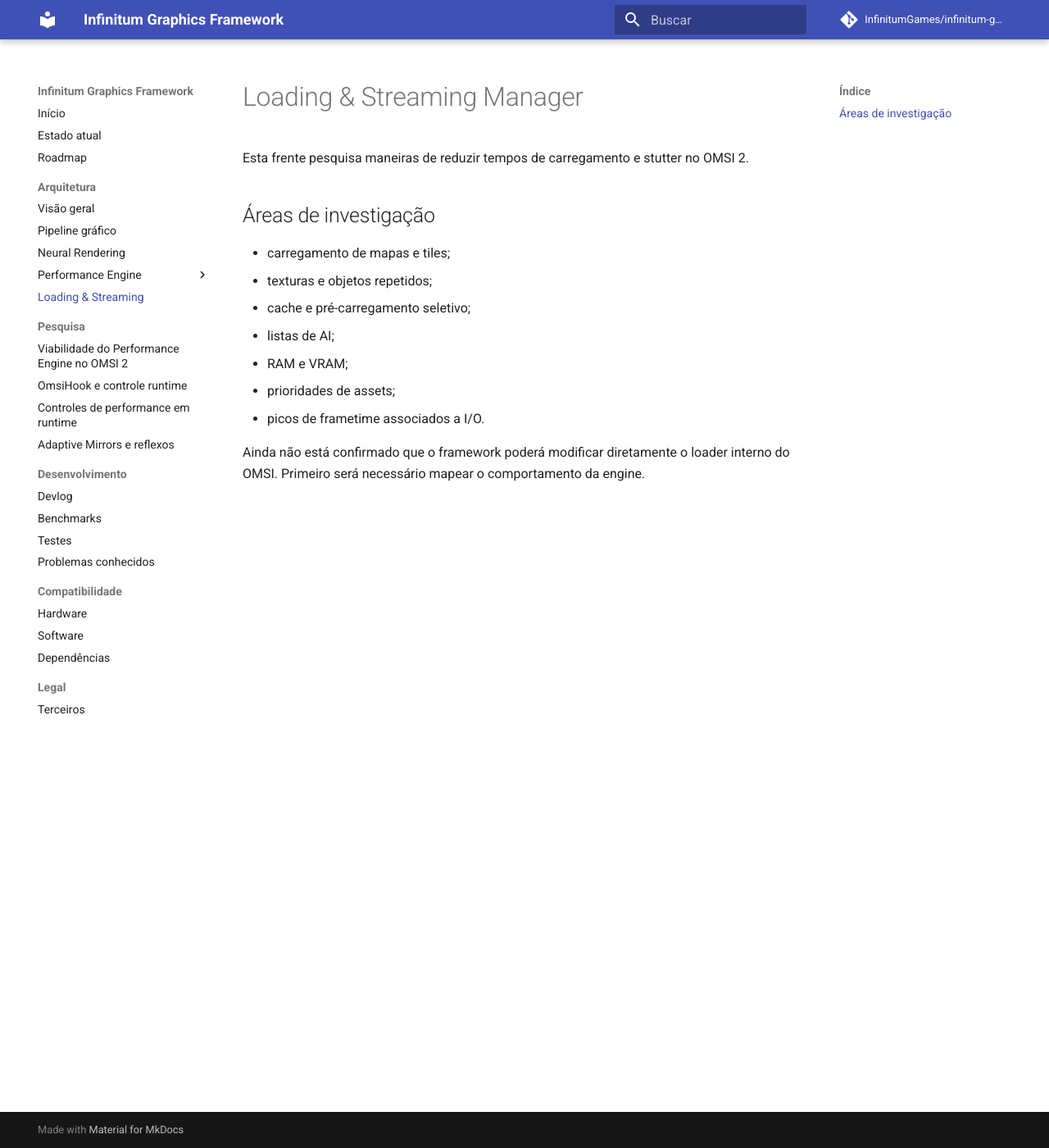
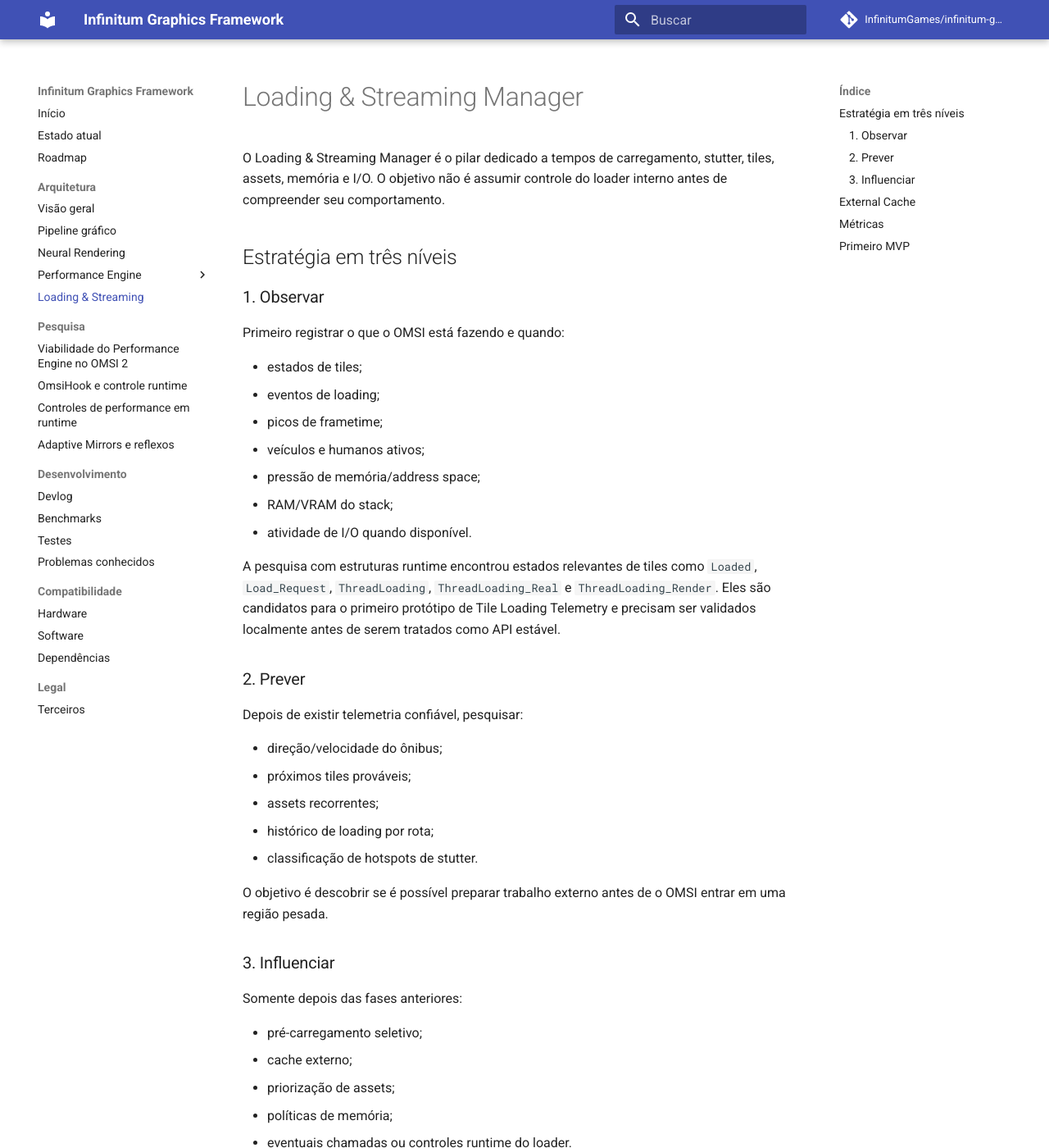
Before and after one commit to InfinitumGames/infinitum-graphics-framework, an MkDocs documentation site: the page built from docs/architecture/loading-streaming.md, in a window 1280 px wide and 1400 px high. Shown: the whole window at 82% size. Built offline with MkDocs 1.6.1 and Material for MkDocs 9.7.7, drawn with Linux system fonts in a browser that asks for light colours; comment, search, counter and statistics services are not loaded; some of the changed text lies outside the part shown.

Commit message:
docs: expand loading and streaming architecture

```diff
--- a/docs/architecture/loading-streaming.md
+++ b/docs/architecture/loading-streaming.md
@@ -1,15 +1,70 @@
 # Loading & Streaming Manager
 
-Esta frente pesquisa maneiras de reduzir tempos de carregamento e stutter no OMSI 2.
+O Loading & Streaming Manager é o pilar dedicado a tempos de carregamento, stutter, tiles, assets, memória e I/O. O objetivo não é assumir controle do loader interno antes de compreender seu comportamento.
 
-## Áreas de investigação
+## Estratégia em três níveis
 
-- carregamento de mapas e tiles;
-- texturas e objetos repetidos;
-- cache e pré-carregamento seletivo;
-- listas de AI;
-- RAM e VRAM;
-- prioridades de assets;
-- picos de frametime associados a I/O.
+### 1. Observar
 
-Ainda não está confirmado que o framework poderá modificar diretamente o loader interno do OMSI. Primeiro será necessário mapear o comportamento da engine.
+Primeiro registrar o que o OMSI está fazendo e quando:
+
+- estados de tiles;
+- eventos de loading;
+- picos de frametime;
+- veículos e humanos ativos;
+- pressão de memória/address space;
+- RAM/VRAM do stack;
+- atividade de I/O quando disponível.
+
+A pesquisa com estruturas runtime encontrou estados relevantes de tiles como `Loaded`, `Load_Request`, `ThreadLoading`, `ThreadLoading_Real` e `ThreadLoading_Render`. Eles são candidatos para o primeiro protótipo de Tile Loading Telemetry e precisam ser validados localmente antes de serem tratados como API estável.
+
+### 2. Prever
+
+Depois de existir telemetria confiável, pesquisar:
+
+- direção/velocidade do ônibus;
+- próximos tiles prováveis;
+- assets recorrentes;
+- histórico de loading por rota;
+- classificação de hotspots de stutter.
+
+O objetivo é descobrir se é possível preparar trabalho externo antes de o OMSI entrar em uma região pesada.
+
+### 3. Influenciar
+
+Somente depois das fases anteriores:
+
+- pré-carregamento seletivo;
+- cache externo;
+- priorização de assets;
+- políticas de memória;
+- eventuais chamadas ou controles runtime do loader.
+
+Ainda **não está confirmado** que o framework poderá alterar com segurança o loader interno do OMSI.
+
+## External Cache
+
+O host x64 poderá usar memória fora do processo x86 para dados que não precisam residir dentro do `Omsi.exe`, por exemplo:
+
+- catálogo e metadados de assets;
+- hashes e índices de arquivos;
+- telemetria histórica;
+- resultados de pré-processamento;
+- cache próprio do framework.
+
+Isso não converte o OMSI em 64-bit e não remove seu limite interno de address space.
+
+## Métricas
+
+- loading total;
+- P95/P99 de frametime;
+- duração e frequência de stutters;
+- tempo por estado de tile;
+- RAM do OMSI e do host;
+- VRAM;
+- falhas de textura/recurso;
+- eventos de I/O correlacionados.
+
+## Primeiro MVP
+
+O primeiro MVP deve ser somente observacional: registrar timestamp, Timegap/frametime, estados de tiles e memória em uma rota fixa e produzir um log/CSV/JSON que permita correlacionar loading com travadas perceptíveis.
```
